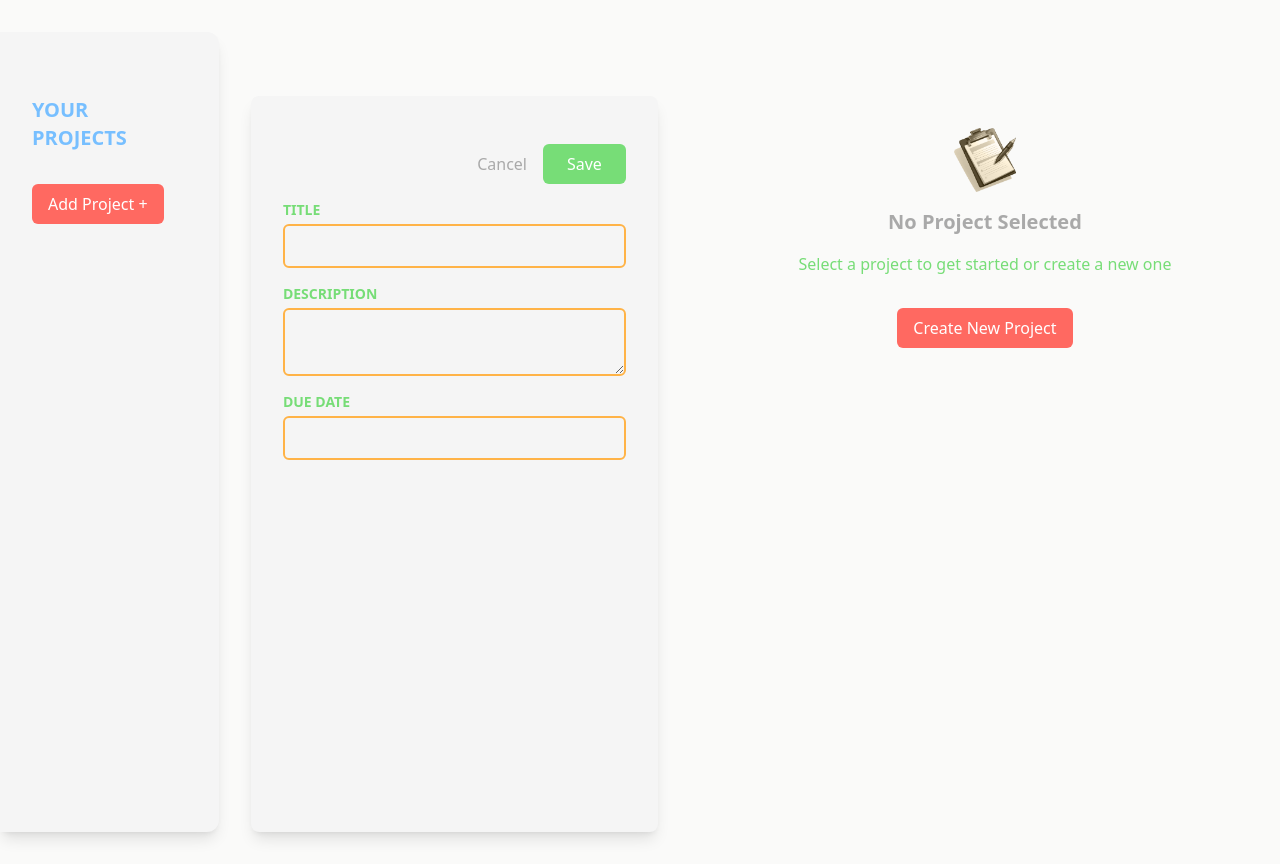
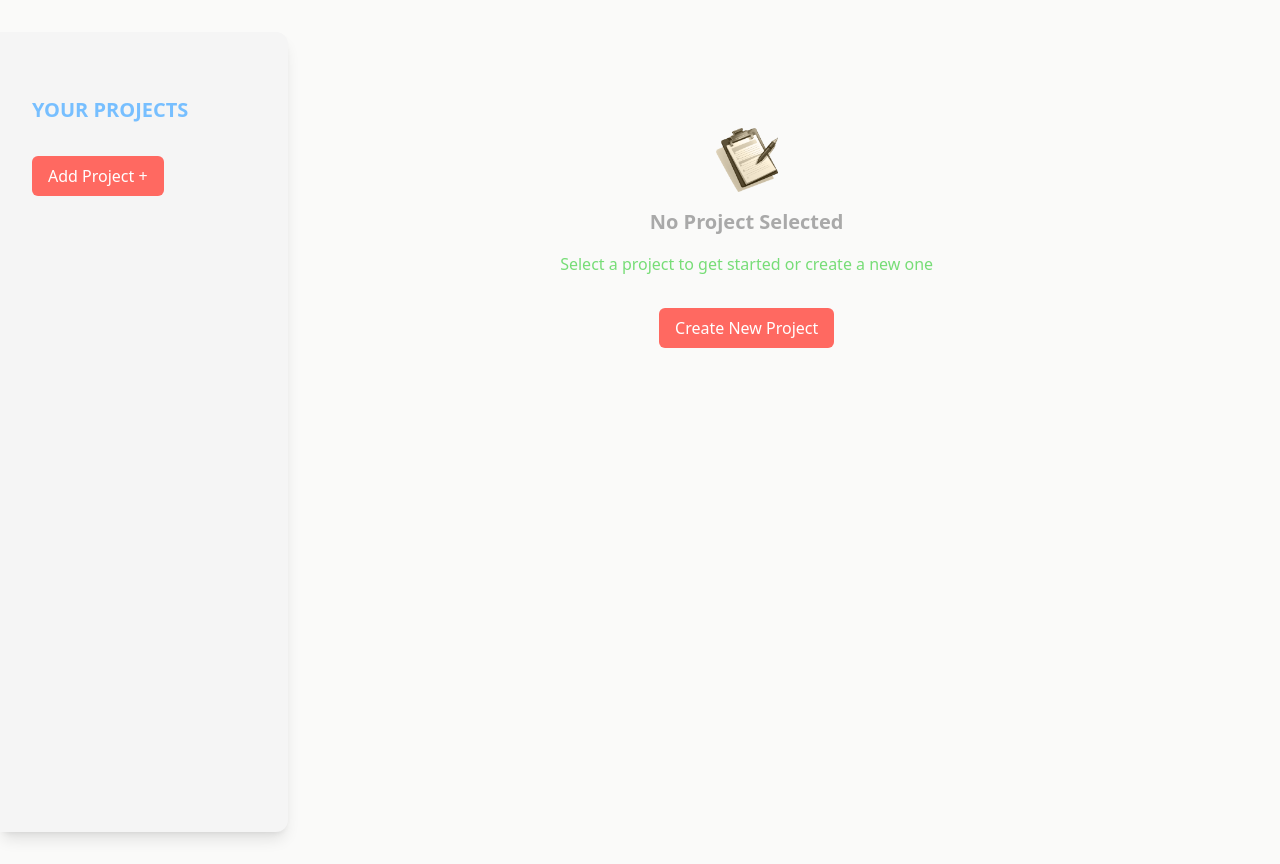
Before and after one commit to NicholasCloud4/management-app, a React (Vite) app: page / in a window 1280 px wide. Built offline with nearby package versions, Linux system fonts and the light colour scheme.

Commit message:
Managed state to switch between components

```diff
--- a/src/App.jsx
+++ b/src/App.jsx
@@ -1,13 +1,38 @@
+import { useState } from "react";
 import NewProject from "./Components/NewProject";
 import NoProjectSelected from "./Components/NoProjectSelected";
 import Sidebar from "./Components/Sidebar";
 
 function App() {
+
+  const [projectsState, setProjectsState] = useState({
+    selectedProjectId: undefined,
+    projects: [],
+  });
+
+  function handleStartAddProject() {
+    setProjectsState((prevState) => {
+      return {
+        ...prevState,
+        selectedProjectId: null,
+      }
+    })
+  }
+
+  let content;
+
+  if (projectsState.selectedProjectId === null) {
+    content = <NewProject />
+  } else if (projectsState.selectedProjectId === undefined) {
+    content = <NoProjectSelected onStartAddProject={handleStartAddProject} />
+  }
+
+
+
   return (
     <main className="h-screen my-8 flex gap-8">
-      <Sidebar />
-      <NewProject />
-      <NoProjectSelected />
+      <Sidebar onStartAddProject={handleStartAddProject} />
+      {content}
 
     </main>
   );
--- a/src/Components/NoProjectSelected.jsx
+++ b/src/Components/NoProjectSelected.jsx
@@ -2,7 +2,7 @@ import React from "react";
 import NoProjectsSelected from "../assets/no-projects.png";
 import Button from "./Button";
 
-export default function NoProjectSelected() {
+export default function NoProjectSelected({ onStartAddProject }) {
     return (
         <div className="mt-24 text-center w-2/3 ">
             <img
@@ -15,7 +15,7 @@ export default function NoProjectSelected() {
             </h2>
             <p className="text-pokemon-light-green mb-4">Select a project to get started or create a new one</p>
             <p className="mt-8">
-                <Button>Create New Project</Button>
+                <Button onClick={onStartAddProject}>Create New Project</Button>
             </p>
         </div>
     );
--- a/src/Components/Sidebar.jsx
+++ b/src/Components/Sidebar.jsx
@@ -1,12 +1,12 @@
 import React from "react";
 import Button from "./Button";
 
-export default function Sidebar() {
+export default function Sidebar({ onStartAddProject }) {
     return (
         <aside className="w-1/3 px-8 py-16 bg-pokemon-grey text-pokemon-dark-grey md:w-72 rounded-r-xl shadow-lg">
             <h2 className="mb-8 font-bold uppercase md:text-xl text-pokemon-light-blue">Your Projects</h2>
             <div>
-                <Button>Add Project +</Button>
+                <Button onClick={onStartAddProject}>Add Project +</Button>
             </div>
             <ul>
                 <li></li>
```
